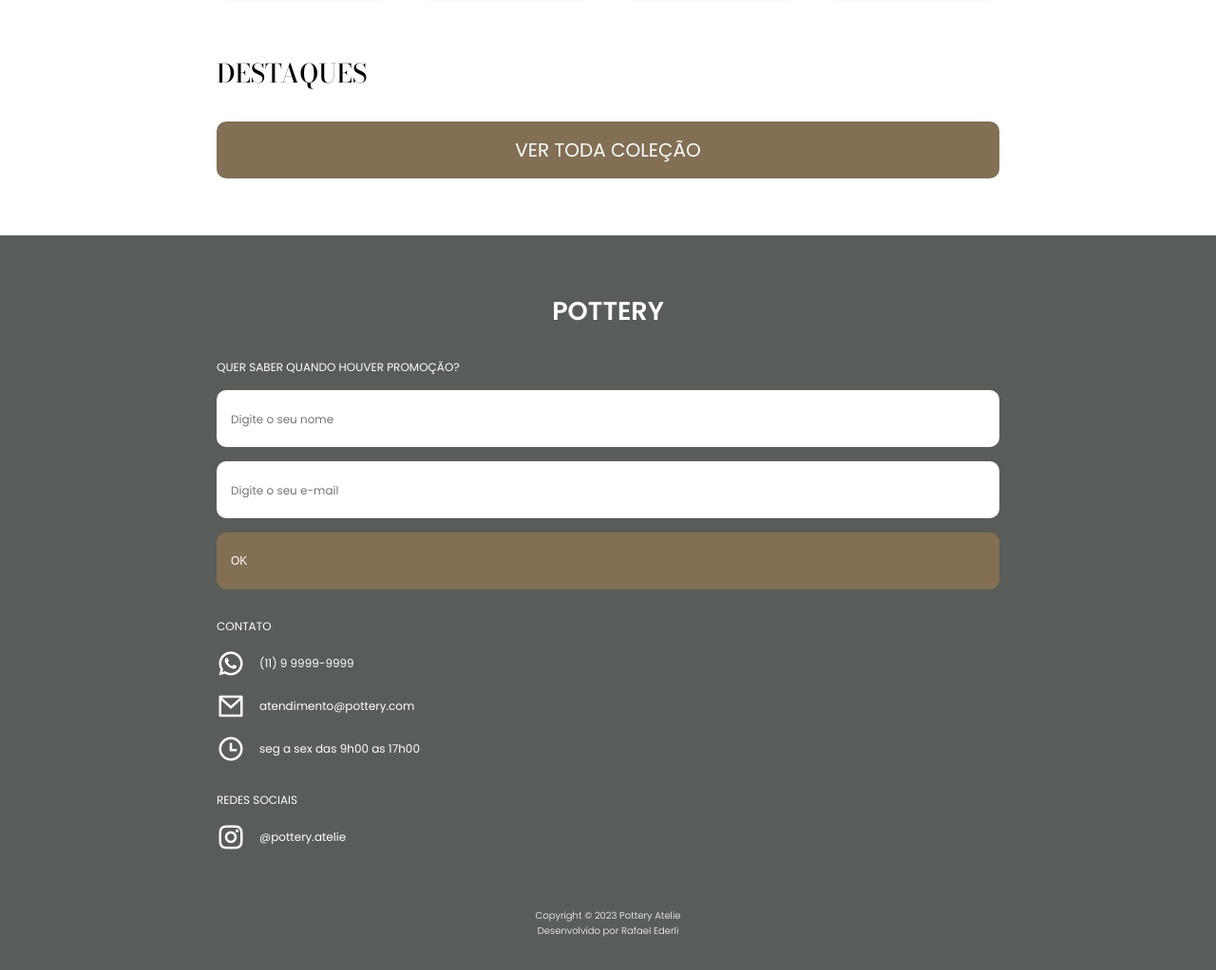
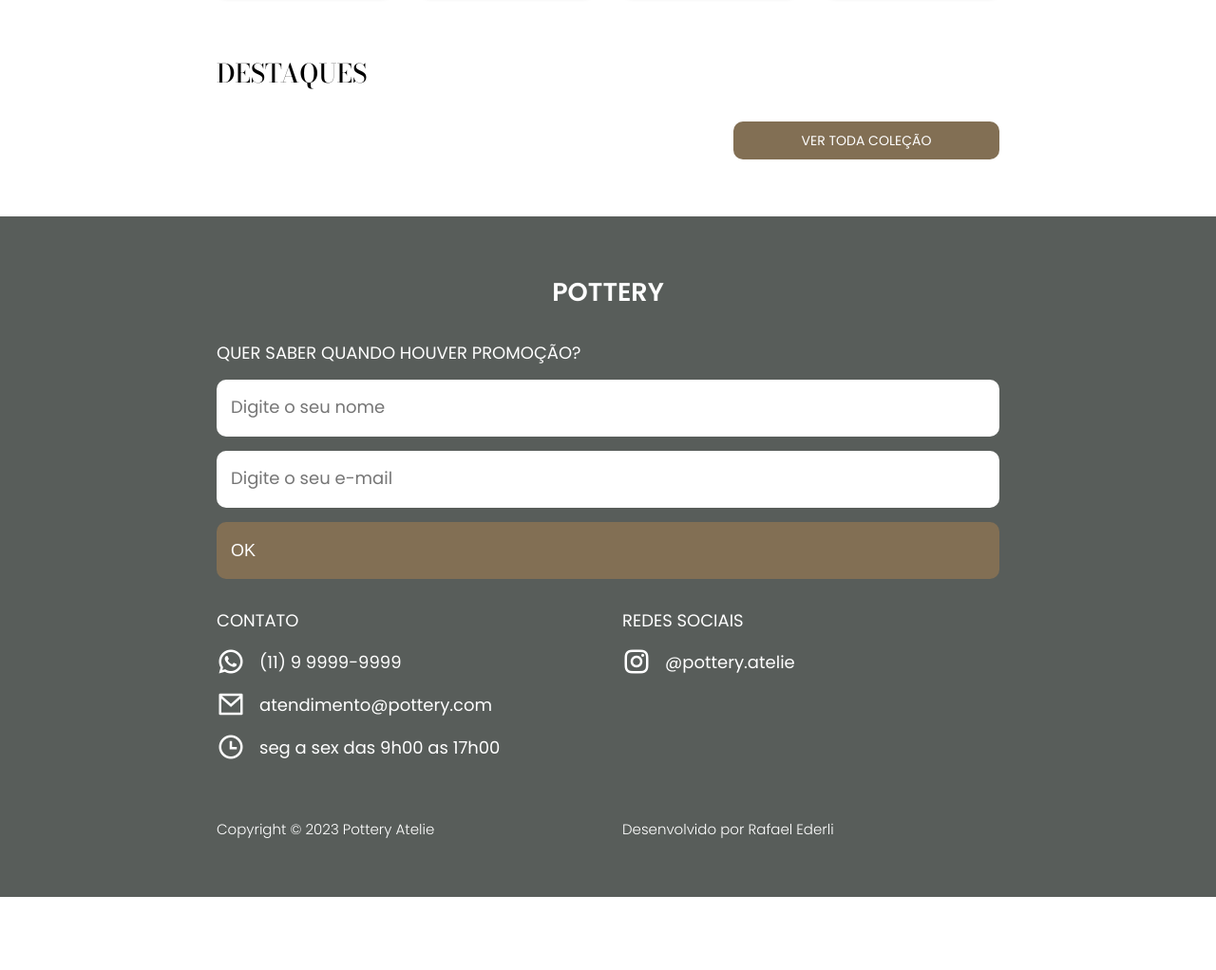
Before and after one commit to rafaederli/pottery-ecommerce, a plain HTML site: page index.html in a window 1280 px wide. Shown: the part 823-1845 px from the top of the page at 95% size. After the commit the page ends 1768 px from the top, so only its background shows below. Drawn offline with nearby package versions, Linux system fonts and the light colour scheme.

Commit message:
style update

```diff
--- a/css/style-mobile-l.css
+++ b/css/style-mobile-l.css
@@ -6,6 +6,8 @@
     --benefits-subtitle-size: 11px;
     --section-title-size: 25px;
     --button-text-size: 20px;
+    --footer-text-size: 17px;
+    --copyright-text-size: 14px;
 
     --content-width: 369px;
     --icon-size: 28px;
--- a/css/style-mobile-m.css
+++ b/css/style-mobile-m.css
@@ -6,6 +6,8 @@
     --benefits-subtitle-size: 10px;
     --section-title-size: 22px;
     --button-text-size: 17px;
+    --footer-text-size: 14px;
+    --copyright-text-size: 12px;
 
     --content-width: 327px;
     --icon-size: 24px;
--- a/css/style-tablet.css
+++ b/css/style-tablet.css
@@ -5,11 +5,15 @@
     --benefits-title-size: 15px;
     --benefits-subtitle-size: 12px;
     --section-title-size: 27px;
+    --button-text-size: 14px;
+    --footer-text-size: 18px;
+    --copyright-text-size: 15px;
 
     --content-width: 668px;
     --icon-size: 30px;
     --default-spacing-1: 30px;
     --default-spacing-2: 15px;
+    --large-devices-button-height-1: 20px;
 
     --header-height: 120px;
     --banner-height: 22px;
@@ -37,3 +41,28 @@
 .benefits__container {
     grid-template-columns: repeat(4, 1fr);
 }
+
+/* Products Section */
+
+.products__container--button {
+    display: flex;
+    align-items: center;
+    justify-content: center;
+    height: calc(2 * var(--large-devices-button-height-1));
+    width: 280px;
+    margin-right: 0;
+    margin-left: auto;
+}
+
+/* Footer Section */
+
+.footer__information {
+    column-gap: var(--default-spacing-1);
+    grid-template-columns: repeat(2, 1fr);
+}
+
+.footer__copyright {
+    column-gap: var(--default-spacing-1);
+    grid-template-columns: repeat(2, 1fr);
+    text-align: left;
+}
--- a/css/style.css
+++ b/css/style.css
@@ -291,7 +291,8 @@ a {
 .footer__contact,
 .footer__networks {
     color: var(--text-color-2);
-    display: grid;
+    display: flex;
+    flex-direction: column;
     font-size: var(--footer-text-size);
     font-weight: var(--regular-weight);
     row-gap: var(--default-spacing-2);
```
Also changed, not shown: js/index.js (deleted).
